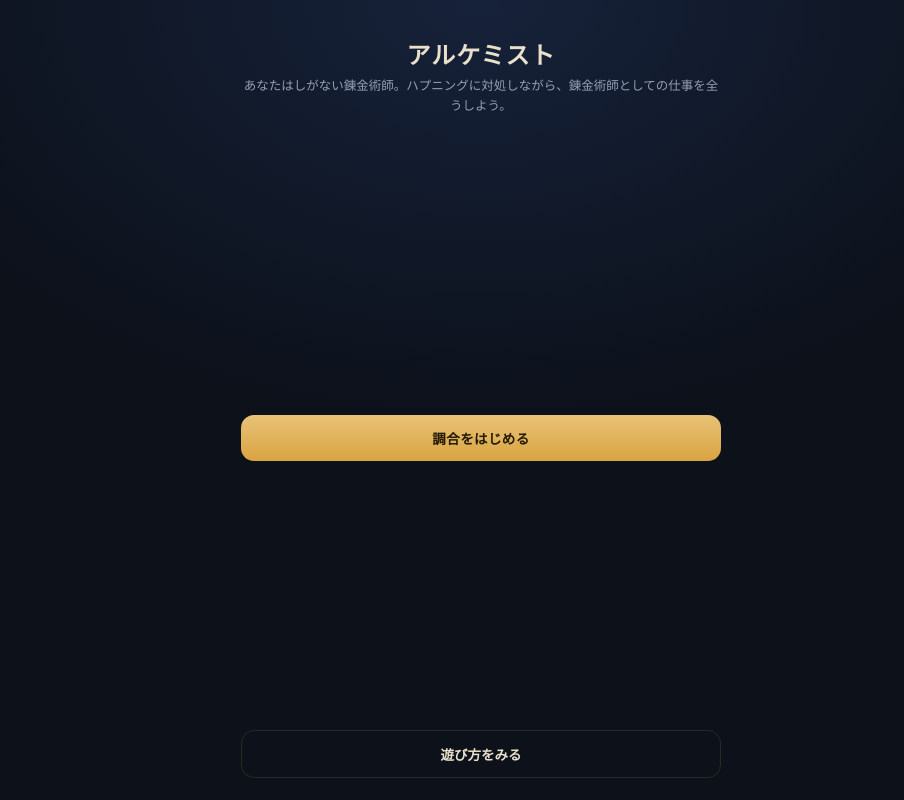
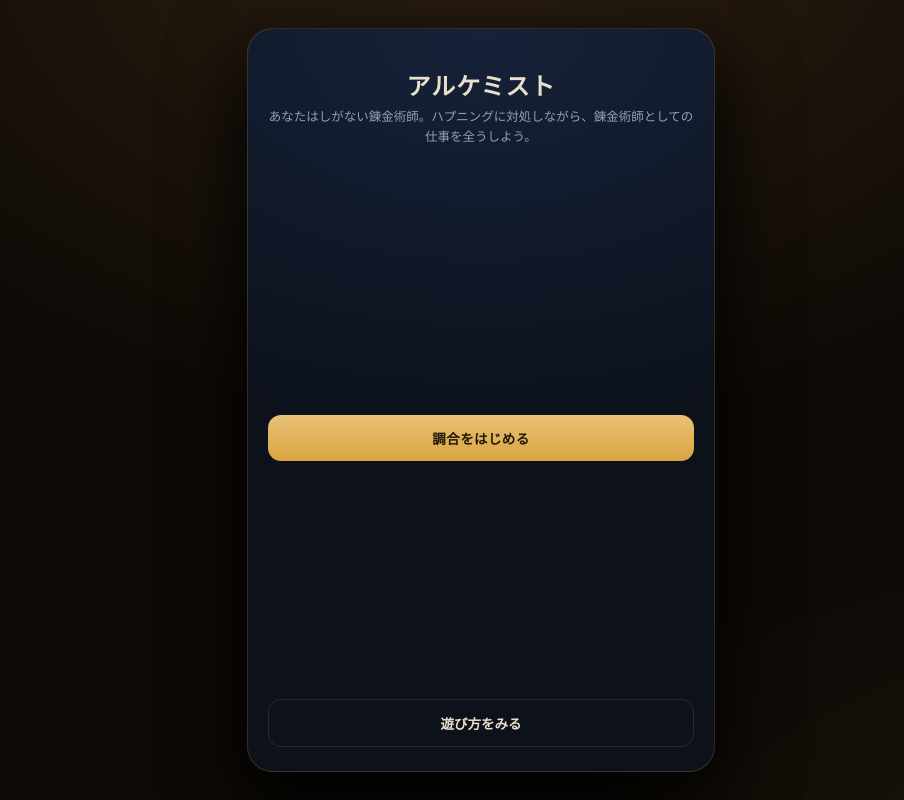
Before and after one commit to TomAvle/Alchemist_Game, a plain HTML site: page index.html in a window 1280 px wide. Shown: the whole page, without its empty margins (159-1063 px from the left). Drawn offline with nearby package versions, Linux system fonts and the light colour scheme.

Commit message:
Add files via upload
v0.13をアップロード

```diff
--- a/index.html
+++ b/index.html
@@ -3,7 +3,7 @@
 <head>
 <meta charset="UTF-8">
 <meta name="viewport" content="width=device-width, initial-scale=1.0, maximum-scale=1.0, user-scalable=no">
-<title>アルケミスト v0.11</title>
+<title>アルケミスト v0.13</title>
 <link rel="preconnect" href="https://fonts.googleapis.com">
 <link rel="preconnect" href="https://fonts.gstatic.com" crossorigin>
 <link href="https://fonts.googleapis.com/css2?family=Cormorant+Garamond:wght@500;600;700&family=Noto+Sans+JP:wght@400;500;700&display=swap" rel="stylesheet">
@@ -26,6 +26,7 @@
   }
   .num{font-family:"Cormorant Garamond",serif; font-variant-numeric:lining-nums;}
   .muted{color:var(--muted);}
+  #device{flex:1 1 auto; min-height:0; min-width:0; width:100%; display:flex; flex-direction:column;}
 
   header{flex:0 0 auto; padding:9px 12px 8px; display:flex; align-items:center; gap:8px;
     border-bottom:1px solid var(--line); background:linear-gradient(180deg, rgba(20,28,42,.7), rgba(20,28,42,0));}
@@ -268,11 +269,39 @@
   .statbox{background:rgba(255,255,255,.04); border:1px solid var(--line); border-radius:11px; padding:9px 6px; text-align:center;}
   .statbox .sv{font-size:17px; font-weight:700; color:var(--gold-soft);}
   .statbox .sl{font-size:9.5px; color:var(--muted); margin-top:3px; letter-spacing:.04em;}
+
+  /* ===== デスクトップ最適化：横長画面では端末パネルとして中央に表示（モバイルは従来どおり） ===== */
+  @media (min-width:760px){
+    body{ justify-content:center; align-items:center; padding:28px;
+      background:
+        radial-gradient(1400px 900px at 50% -8%, #2c1f12 0%, rgba(44,31,18,0) 55%),
+        radial-gradient(1100px 700px at 100% 112%, #1d150d 0%, rgba(29,21,13,0) 55%), var(--bg); }
+    #device{ flex:0 0 auto; width:468px; height:min(880px, calc(100dvh - 56px));
+      border:1px solid rgba(217,164,65,.18); border-radius:26px; overflow:hidden;
+      background:linear-gradient(180deg,#10161f,#0b0f16);
+      box-shadow:0 30px 80px rgba(0,0,0,.6), 0 2px 0 rgba(255,255,255,.04) inset; }
+    main::before{ width:420px; height:420px; }
+    main::after{ width:320px; height:320px; }
+
+    /* メニュー/ショップ等のオーバーレイも同じ枠の中に収める */
+    .overlay{ background:transparent; padding:28px; }
+    .overlay.on{ display:flex; align-items:center; justify-content:center; }
+    .overlay .wrap{ width:468px; max-width:468px; height:min(880px, calc(100dvh - 56px)); min-height:0;
+      overflow-y:auto; -webkit-overflow-scrolling:touch;
+      border:1px solid rgba(217,164,65,.18); border-radius:26px;
+      background:radial-gradient(900px 600px at 50% 0%, #16223a 0%, #0c111a 70%);
+      box-shadow:0 30px 80px rgba(0,0,0,.6);
+      padding:24px 20px calc(24px + env(safe-area-inset-bottom)); }
+
+    /* モーダルのシートを少し広めに */
+    .sheet{ max-width:400px; }
+  }
 </style>
 </head>
 <body data-phase="intro">
+  <div id="device">
   <header>
-    <div class="brand"><span class="ttl">アルケミスト</span><span class="stg">工程 <span id="stageNo" class="num">1</span> · v0.11</span></div>
+    <div class="brand"><span class="ttl">アルケミスト</span><span class="stg">工程 <span id="stageNo" class="num">1</span> · v0.13</span></div>
     <button class="icon-btn" id="deckBtn" title="調合帳">📜</button>
     <div class="coins"><span class="c">🪙</span><span id="coinN" class="num">0</span></div>
     <div class="prog" id="prog"><span class="lab">純度 / 目標純度</span>
@@ -294,6 +323,7 @@
     </div>
     <div class="hand" id="hand"></div>
   </div>
+  </div><!-- /#device -->
 
   <div class="overlay" id="overlay"></div>
 
@@ -450,6 +480,7 @@ const CATALOG = [
   {id:'arcanum',n:'大いなる秘儀',e:'🌀',c:'purple',base:0,r:'rare',d:'隣接する属性の種類1つにつき +4。',self:x=>4*x.adjColorsDistinct},
   {id:'spectrum',n:'万華の霊',e:'🌌',c:'purple',base:0,r:'rare',d:'盤面に存在する属性の種類1つにつき +6。',self:x=>6*x.colorsDistinct},
   {id:'catalyst',n:'触媒結晶',e:'✴️',c:'purple',base:1,r:'rare',d:'最終純度が ×1.12。複数で加算し、タイル由来は合計 ×1.5 まで。',totalMultBonus:0.12},
+  {id:'ampsalt',n:'増幅の塩',e:'🧿',c:'gray',base:-10,r:'rare',d:'隣接する全試薬の純度を2倍する。',adjMult:2},
   /* --- 不純物（ショップ非販売。デバフ/工程効果でデッキに混入）--- */
   /* imp:'temp' = その工程で消える / imp:'perm' = 廃棄しない限り残る */
   {id:'sludge',n:'ヘドロ',e:'🟤',c:'gray',base:-1,r:'impurity',imp:'temp',d:'特殊効果なし。純度-1。'},
@@ -461,7 +492,20 @@ const CATALOG = [
   {id:'leaddross',n:'鉛滓',e:'🪨',c:'gray',base:-3,r:'impurity',imp:'temp',d:'特殊効果なし。純度-3。'},
 ];
 const BYID = Object.fromEntries(CATALOG.map(t=>[t.id,t]));
-function priceOf(t){ const R=RARITY[t.r]; return R.base + Math.round(t.base*R.mul); }
+// 代表的な盤面状況での「効果の純度換算値」を概算（相場算出に使用）
+function estimateEffect(t){
+  const mk=v=>new Proxy({},{get:()=>v});
+  const base={ adj:3, adjEmpty:2, adjMaxBase:5, adjColorsDistinct:2, colorsDistinct:3,
+    adjByColor:mk(2), byColor:mk(3), byBase:mk(2) };
+  let v=0;
+  if(t.self){ try{ const a=t.self(Object.assign({onEdge:true},base)); const b=t.self(Object.assign({onEdge:false},base)); v+=(a+b)/2; }catch(e){} }
+  if(t.aura){ try{ for(const nb of [{c:t.c},{c:t.c},{c:'gray'}]) v+=t.aura(nb); }catch(e){} }      // 隣接3枚ぶん
+  if(t.adjMult){ v+=(t.adjMult-1)*3*5; }       // 隣接3枚を(mult-1)倍ぶん押し上げ（隣接平均~5）
+  if(t.totalMultBonus){ v+=t.totalMultBonus*45; }
+  if(t.copy){ v+=8; }
+  return Math.round(v);
+}
+function priceOf(t){ const R=RARITY[t.r]; const power=t.base + (t._ev||0)*0.7; return R.base + Math.round(Math.max(0,power)*R.mul); }
 
 /* ===================== RELICS (permanent reward, 24) ===================== */
 const RELICS = [
@@ -480,18 +524,21 @@ const RELICS = [
   {id:'metronome',n:'律動の振り子',e:'🎶',d:'外周マスの試薬が +3点。',tileBonus:(t,i)=>i.onEdge?3:0},
   {id:'resonant',n:'共振の水晶',e:'💠',d:'置いた試薬1枚につき +1点。',flatBonus:s=>s.count},
   {id:'completion',n:'完全調合の書',e:'🧩',d:'調合盤を全て埋めるとクリア時 +30点。',flatBonus:s=>s.empty===0?30:0},
-  {id:'goldenratio',n:'黄金比の定規',e:'📐',d:'最終純度が ×1.25。',totalMult:1.25},
   {id:'glove',n:'錬金手袋',e:'🧤',d:'手札が +1枚。',handBonus:1},
   {id:'foresight',n:'予見の水晶球',e:'👁️',d:'各工程の引き直しが +3回。',rerollBonus:3},
   {id:'piggy',n:'へそくり壺',e:'🐷',d:'工程クリアごとに +5コイン。',coinClear:()=>5},
   {id:'investor',n:'投資家の指輪',e:'💍',d:'クリア時、所持コインの15%を利息として得る。',coinClear:i=>Math.floor(i.coins*0.15)},
-  {id:'hoard',n:'秘蔵の宝棚',e:'💎',d:'クリア時、残った投入可能数1つにつき +1コイン。',coinClear:i=>i.left},
+  {id:'hoard',n:'秘蔵の宝棚',e:'💎',d:'クリア時、残った引き直し数1つにつき +2コイン。',coinClear:i=>i.rerolls*2},
   {id:'haggler',n:'値切りの護符',e:'🏷️',d:'ショップの試薬が 3コイン引き。',shopDiscount:3},
+  {id:'bazaar',n:'行商人の鈴',e:'🔔',d:'ショップの品揃え更新コストが半額になる。',shopRerollMult:0.5},
   {id:'twilightmirror',n:'黄昏の鏡',e:'🪞',d:'投入温存ボーナスのコインが ×2。',overshootMult:2},
-  {id:'compass',n:'測定の天秤',e:'⚖️',d:'各工程の目標純度が 20%減る。',targetMult:0.8},
   {id:'satchel',n:'素材袋',e:'🎒',d:'1工程に投入できる試薬が +3枚。',placeBonus:3},
   {id:'incinerator',n:'焼却炉',e:'🗑️',d:'ショップでの試薬の廃棄コストが半額になる。',removeMult:0.5},
   {id:'purifier',n:'濾過器',e:'🧽',d:'各工程の開始時、永続不純物を1枚まで自動で取り除く。',cleanse:1},
+  /* --- 諸刃の錬金器具（高効果だがデメリットあり）--- */
+  {id:'forbidden',n:'禁断の賢者の石',e:'💀',d:'最終純度が ×1.5。ただし手札が −1枚。',totalMult:1.5,handBonus:-1},
+  {id:'overfurnace',n:'過負荷の炉',e:'🌋',d:'盤上の全試薬が +4点。ただし各工程の目標純度が 25%上がる。',tileBonus:()=>4,targetMult:1.25},
+  {id:'bloodpact',n:'血の契約',e:'🩸',d:'最終純度が ×1.7。ただし投入できる試薬が −4枚。',totalMult:1.7,placeBonus:-4},
 ];
 const RELBY = Object.fromEntries(RELICS.map(r=>[r.id,r]));
 
@@ -580,6 +627,8 @@ const IMP_TEMP = ['sludge','soot','rust','fume','leaddross'];
 const IMP_PERM = ['taint','blight'];
 function clearBase(n){ return 4 + 2*n; }   // 調合品の売却益：工程が深いほど高い
 let run, board, drawPile, hand, selected, handSize, rerolls, placeLimit, placesLeft, lastValues, phase='intro', boardRadius=2, handDealIdx=null, handLeaveIdx=null, rerollBusy=false;
+// 効果値の事前計算（rainbow等が参照する run を一時スタブして代表値を算出）
+(function(){ const saved=run; run={deck:new Array(14).fill(0)}; for(const t of CATALOG) t._ev=estimateEffect(t); run=saved; })();
 
 function shuffle(a){for(let i=a.length-1;i>0;i--){const j=(Math.random()*(i+1))|0;[a[i],a[j]]=[a[j],a[i]];}return a;}
 function baseTarget(n){ return Math.round(11 + 4*n + 0.95*n*n); }
@@ -667,6 +716,7 @@ function compute(){
     modB[k]=mb; relB[k]=rb;
     let r=t.base+aura[k]+s+mb+rb;
     let m=1; for(const md of mods){ if(md.cellMult)m*=md.cellMult(info); if(md.tileMult)m*=md.tileMult(t); }
+    for(const nk of filled){ const nd=BYID[board.get(nk).id]; if(nd.adjMult) m*=nd.adjMult; }  // 隣接タイルからの倍率
     raw[k]=r; mult[k]=m; values[k]=Math.round(r*m);
   }
   // copy tiles (水鏡など): 隣接で最も点数の高い試薬の「現在の点数」をコピー
@@ -805,7 +855,7 @@ function finishStage(){
   let modCoin=0; for(const m of mods) if(m.coinDelta) modCoin+=m.coinDelta({empty,count:board.size,distinct:colors.size,left});
   let relicCoin=0;
   for(const rel of relicList()){ if(rel.coinClear) relicCoin += (typeof rel.coinClear==='function'
-      ? rel.coinClear({score, target:run.target, coins:run.coins, empty, count:board.size, left}) : rel.coinClear); }
+      ? rel.coinClear({score, target:run.target, coins:run.coins, empty, count:board.size, left, rerolls}) : rel.coinClear); }
   const base=clearBase(run.stageNum);
   let coins=Math.max(0, base+bonus+modCoin+relicCoin);
   run.coins+=coins; run.totalScore+=score; run.stagesCleared++;
@@ -834,6 +884,7 @@ function pickCards(){
 function genShop(){ run.shopItems=pickCards(); run.shopRerollCost=3; }
 function effPrice(p){ return Math.max(1, p - sumRelic('shopDiscount')); }
 function effRemoveCost(){ const m=prodRelic('removeMult'); return Math.max(5, Math.round(run.removeCost*m)); }
+function effRerollCost(){ const m=prodRelic('shopRerollMult'); return Math.max(1, Math.round(run.shopRerollCost*m)); }
 
 /* ===================== OVERLAY PHASES ===================== */
 const overlay=document.getElementById('overlay');
@@ -912,7 +963,7 @@ function shopHTML(){
     <div class="hsub">試薬を買って調合帳を強化。買ったものは次の工程から有効。</div>
     <div class="seclabel">試薬</div><div class="shopgrid">${cards}</div>
     <div style="display:flex; justify-content:center; margin:4px 0 8px">
-      <button class="btn" data-action="shop-reroll" ${run.coins>=run.shopRerollCost?'':'disabled'}>品揃え更新 🪙${run.shopRerollCost}</button></div>
+      <button class="btn" data-action="shop-reroll" ${run.coins>=effRerollCost()?'':'disabled'}>品揃え更新 🪙${effRerollCost()}</button></div>
     <div class="seclabel">調合帳の整理</div>
     <button class="btn ghost wide rmbtn" data-action="open-remove" ${(run.coins>=effRemoveCost()&&run.deck.length>1)?'':'disabled'}>🗑️ 試薬を廃棄する　<span class="muted">🪙${effRemoveCost()}〜</span></button>
     <div class="btnrow" style="margin-top:14px">
@@ -954,7 +1005,7 @@ overlay.addEventListener('click', e=>{
   else if(a==='pick-relic'){ const id=run.relicChoices[+arg]; if(id && !run.relics.includes(id)){ run.relics.push(id); run.relicChoices=[]; setPhase('shop'); } }
   else if(a==='buy'){ const it=run.shopItems[+arg]; const p=effPrice(it.price);
     if(!it.sold && run.coins>=p){ run.coins-=p; run.deck.push(it.id); it.sold=true; overlay.innerHTML=shopHTML(); updateTopbar(); } }
-  else if(a==='shop-reroll'){ if(run.coins>=run.shopRerollCost){ run.coins-=run.shopRerollCost; run.shopRerollCost+=2; run.shopItems=pickCards(); overlay.innerHTML=shopHTML(); updateTopbar(); } }
+  else if(a==='shop-reroll'){ if(run.coins>=effRerollCost()){ run.coins-=effRerollCost(); run.shopRerollCost+=2; run.shopItems=pickCards(); overlay.innerHTML=shopHTML(); updateTopbar(); } }
   else if(a==='leave-shop'){ run.stageNum++; genStageOptions(); setPhase('select'); }
   else if(a==='restart') newRun();
 });
```
